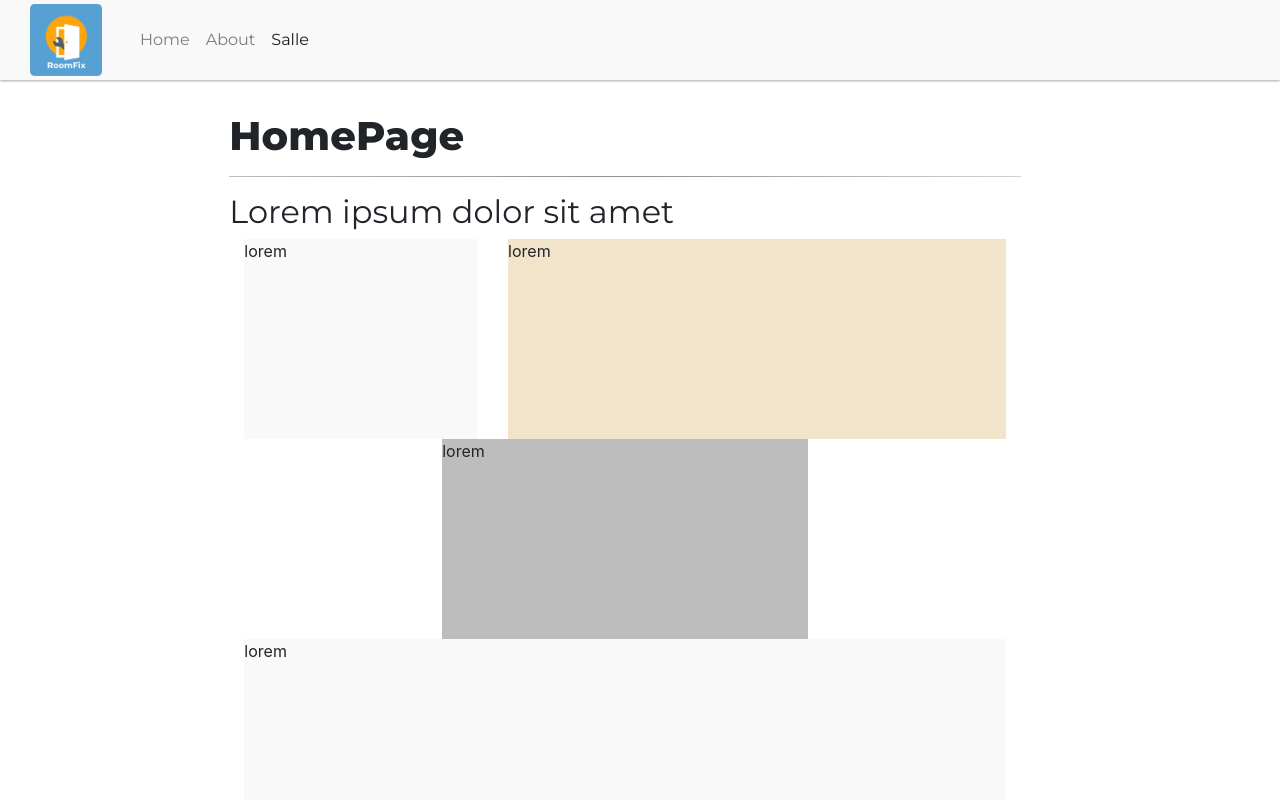
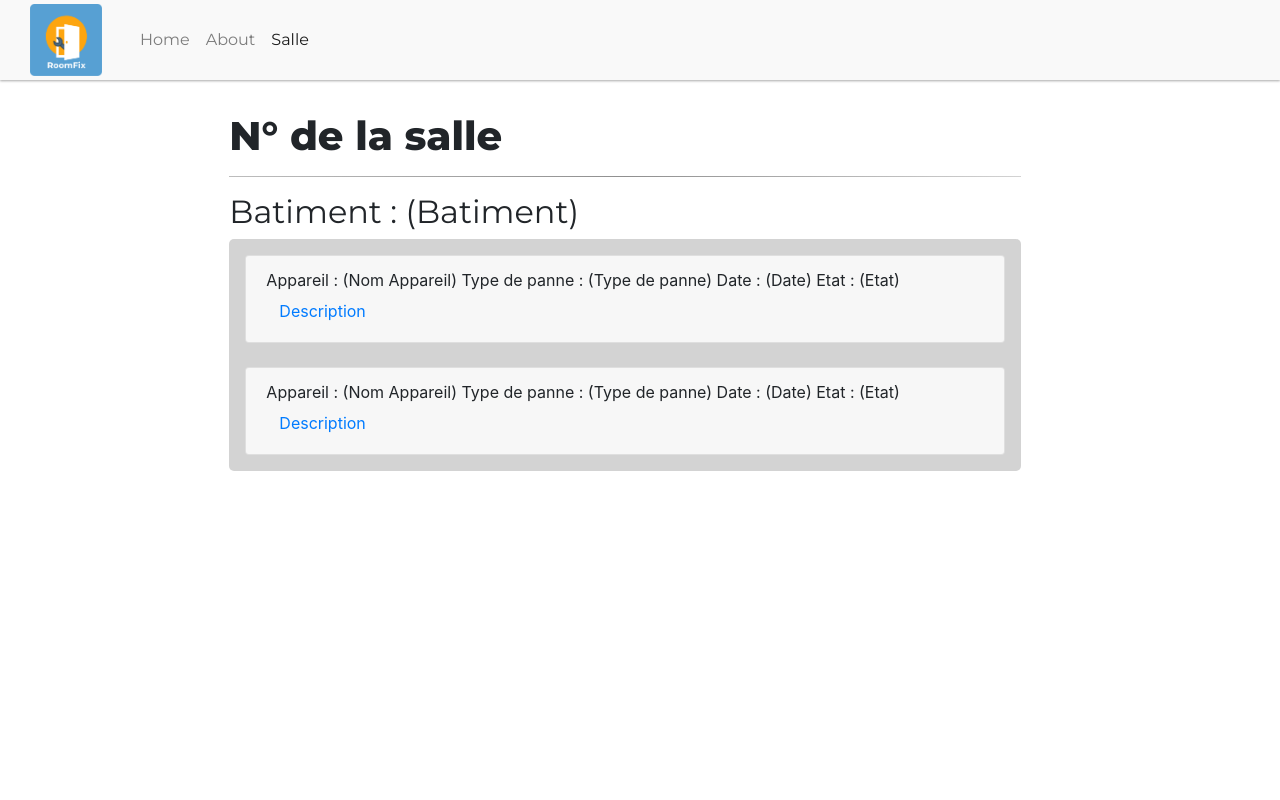
Before and after one commit to andbluedev/Music-Genre-Classification-Model-Web-APP, a React (Create React App) app: page /room in a window 1280 px wide. Shown: the top 800 px of the page. Built offline with nearby package versions, Linux system fonts and the light colour scheme.

Commit message:
Première version sans lien avec la bdd

```diff
--- a/src/components/pages/room/RoomPage.js
+++ b/src/components/pages/room/RoomPage.js
@@ -1,11 +1,19 @@
 import React from 'react';
-//import { SubTitle, Title } from '../../common/text/Basics';
+import { FailureDisplay } from './failureSection/failureDisplay';
+import './RoomPage.scss';
+import { SubTitle, Title } from '../../common/text/Basics';
+import Container from 'react-bootstrap/Container';
 
 export function RoomPage() {
   return (
     <div>
-      <p>prout</p>
-      <p>prout</p>
+      <Title> N° de la salle </Title>
+      <SubTitle> Batiment : (Batiment) </SubTitle>
+      <Container className='room-wrapper'>
+        <FailureDisplay />
+        <br />
+        <FailureDisplay />
+      </Container>
     </div>
   );
 }
--- /dev/null
+++ b/src/components/pages/room/RoomPage.scss
@@ -0,0 +1,9 @@
+@import '../../../style/theme';
+@import '../../../style/mixins';
+
+
+.room-wrapper {
+  padding: 1rem;
+  background-color: lightgrey;
+  border-radius: 5px;
+}
--- a/src/components/pages/room/failureSection/failureDisplay.js
+++ b/src/components/pages/room/failureSection/failureDisplay.js
@@ -0,0 +1,26 @@
+import React from 'react';
+import Card from 'react-bootstrap/Card';
+import Button from 'react-bootstrap/Button';
+import Accordion from 'react-bootstrap/Accordion';
+import './failureDisplay.scss';
+
+export function FailureDisplay() {
+  return (
+    <div>
+      <Accordion defaultActiveKey='1'>
+        <Card>
+          <Card.Header>
+            Appareil : (Nom Appareil) Type de panne : (Type de panne) Date : (Date)
+            Etat : (Etat)
+            <Accordion.Toggle as={Button} variant='link' eventKey='0'>
+              Description
+            </Accordion.Toggle>
+          </Card.Header>
+          <Accordion.Collapse eventKey='0'>
+            <Card.Body>Description</Card.Body>
+          </Accordion.Collapse>
+        </Card>
+      </Accordion>
+    </div>
+  );
+}
--- /dev/null
+++ b/src/components/pages/room/failureSection/failureDisplay.scss
@@ -0,0 +1,9 @@
+@import '../../../../style/theme';
+@import '../../../../style/mixins';
+
+
+.fai-wrapper {
+  padding: 1rem;
+  background-color: whitesmoke;
+  border-radius: 5px;
+}
--- a/src/components/routes/AppRoutes.js
+++ b/src/components/routes/AppRoutes.js
@@ -11,7 +11,7 @@ export const AppRoutes = () => (
       <AboutPage />
     </Route>
 
-    <Route path='/'>
+    <Route exact path='/'>
       <HomePage />
     </Route>
 
```
